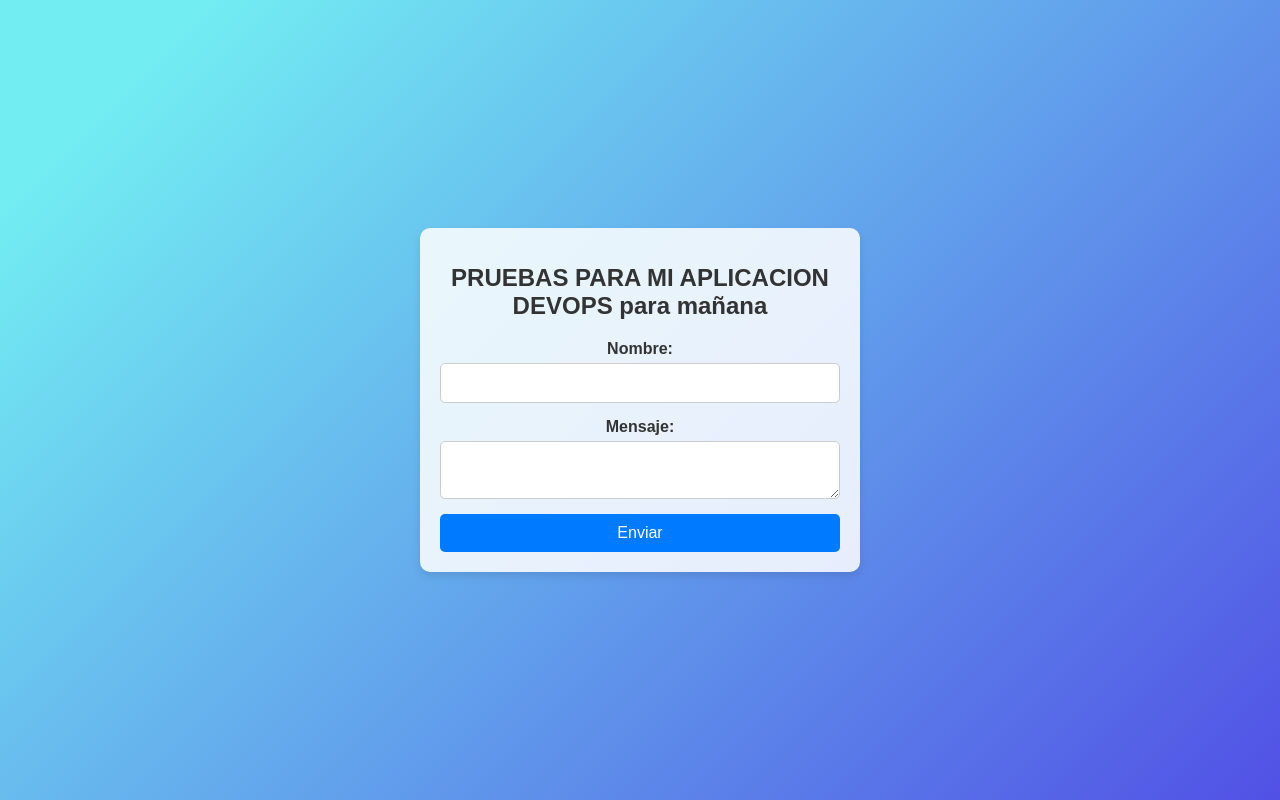
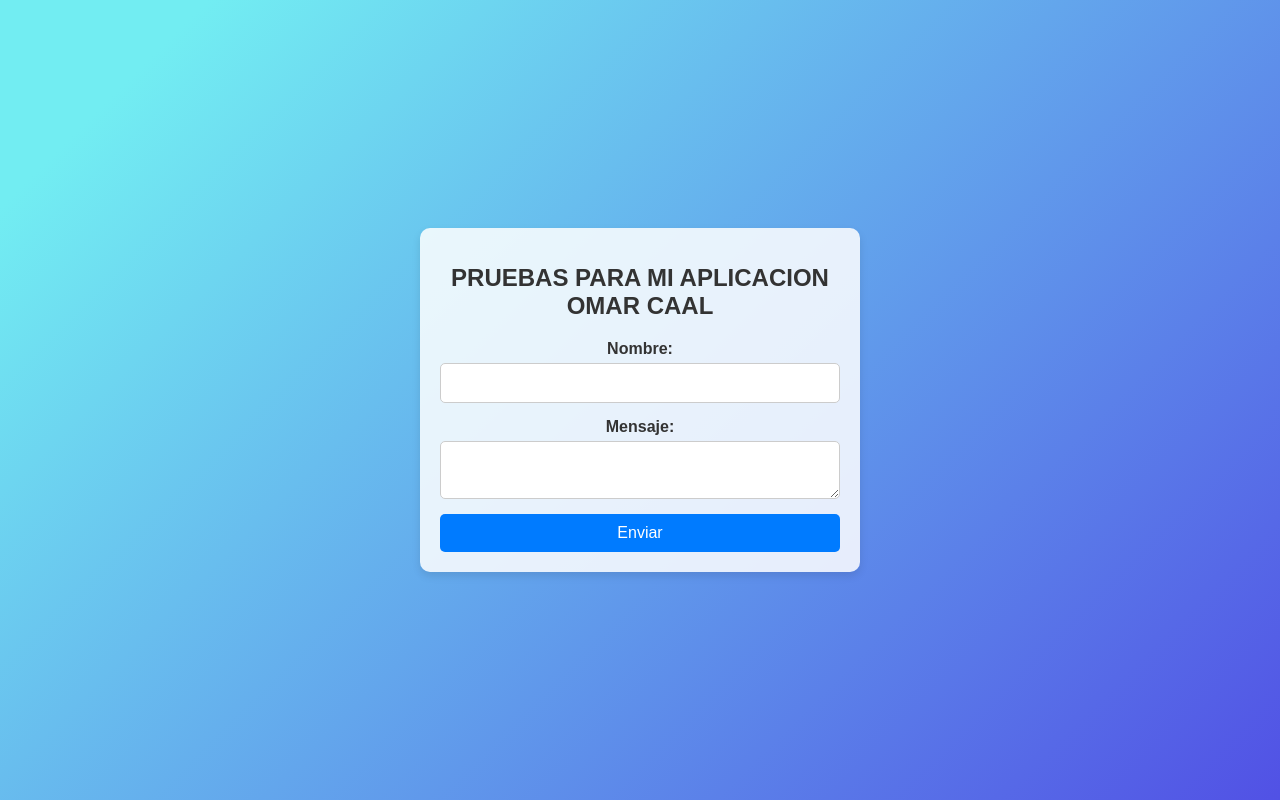
Before and after one commit to kenser11547/mi-aplicacion, a website: page public/index.html in a window 1280 px wide. Drawn offline with Linux system fonts and the light colour scheme.

Commit message:
ULTIMO CAMBIO POR HOY

```diff
--- a/public/index.html
+++ b/public/index.html
@@ -8,7 +8,7 @@
 </head>
 <body>
     <div class="container">
-        <h1>PRUEBAS PARA MI APLICACION DEVOPS para mañana</h1>
+        <h1>PRUEBAS PARA MI APLICACION OMAR CAAL</h1>
         <form action="/submit" method="post">
             <label for="name">Nombre:</label>
             <input type="text" id="name" name="name" required>
```
